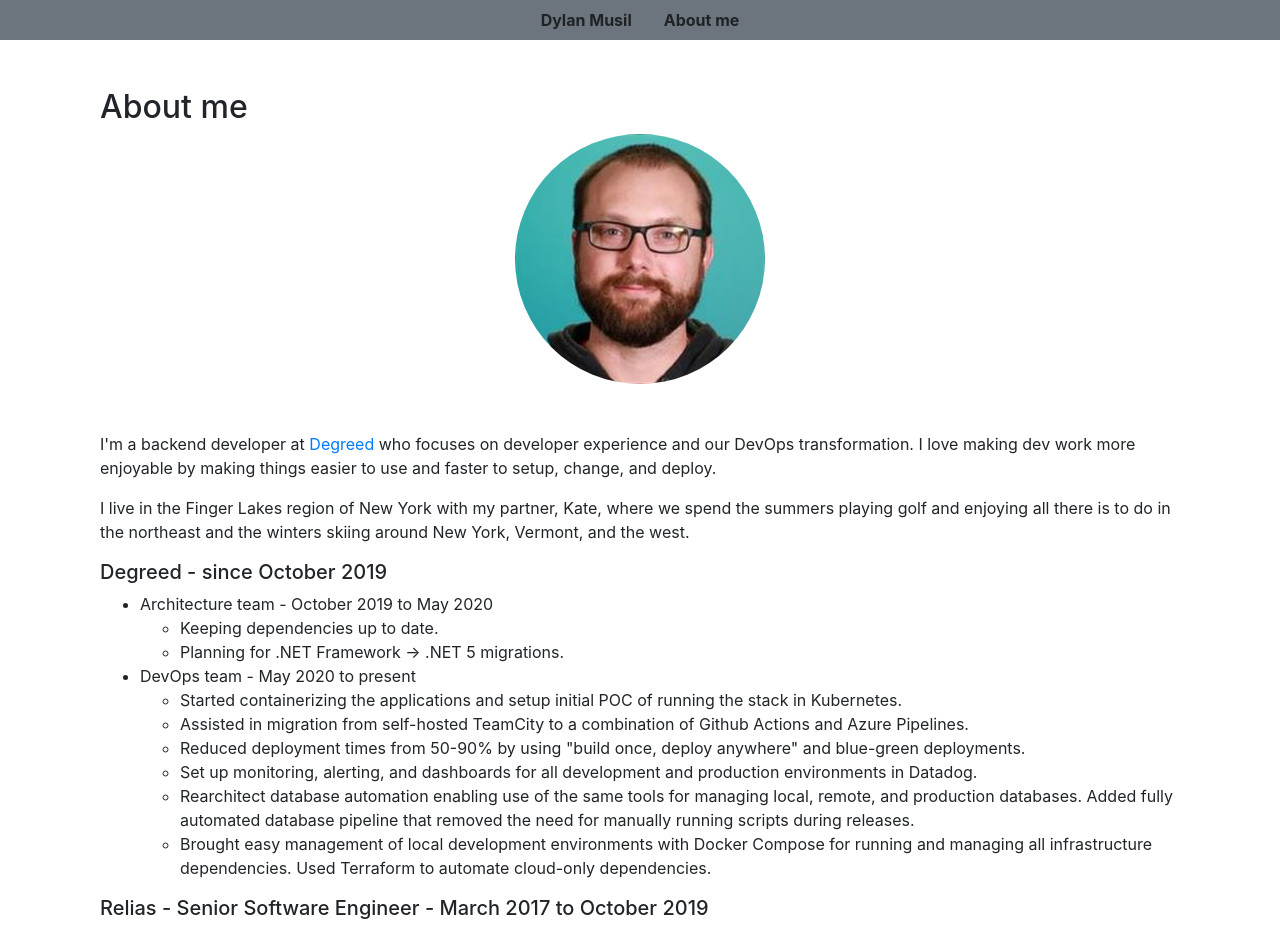
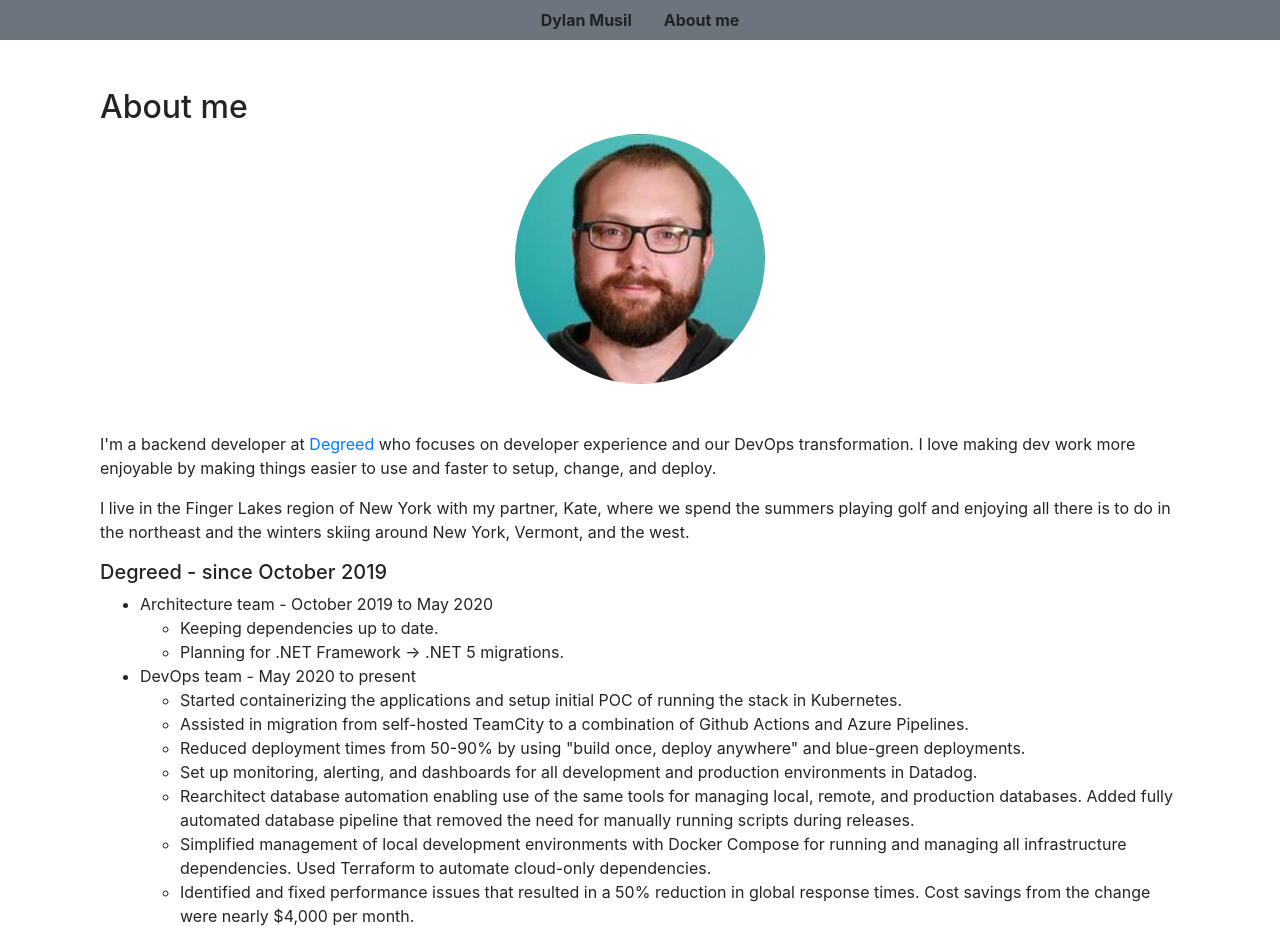
Before and after one commit to dmmusil/dmmusil.github.io, an Angular app in the folder dmmusil/: page /about in a window 1280 px wide. Shown: the top 931 px of the page. Built offline with nearby package versions, Linux system fonts and the light colour scheme.

Commit message:
Update about.

```diff
--- a/dmmusil/src/app/about/about.component.html
+++ b/dmmusil/src/app/about/about.component.html
@@ -51,9 +51,14 @@
           scripts during releases.
         </li>
         <li>
-          Brought easy management of local development environments with Docker
+          Simplified management of local development environments with Docker
           Compose for running and managing all infrastructure dependencies. Used
           Terraform to automate cloud-only dependencies.
+        </li>
+        <li>
+          Identified and fixed performance issues that resulted in a 50%
+          reduction in global response times. Cost savings from the change were
+          nearly $4,000 per month.
         </li>
       </ul>
     </li>
```
